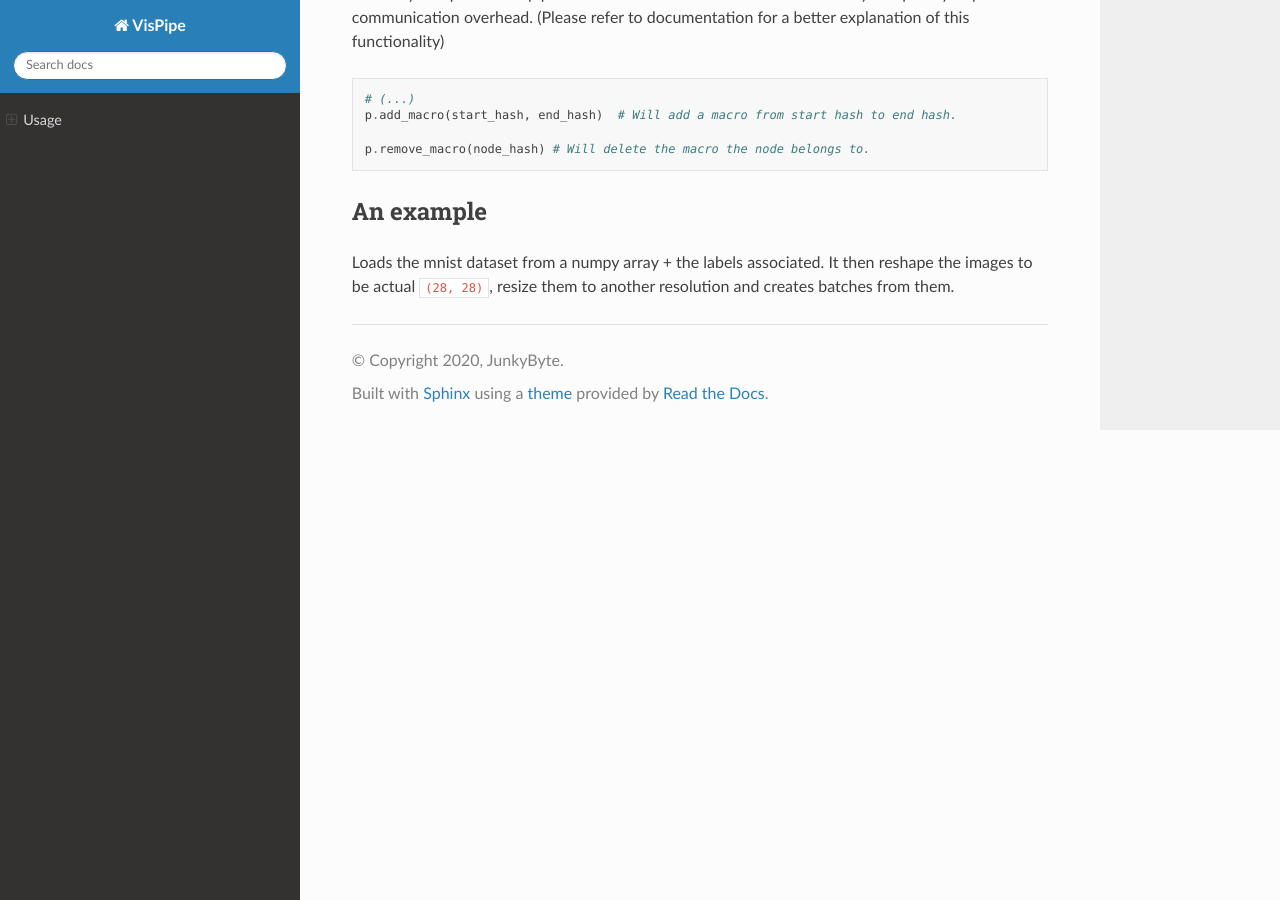
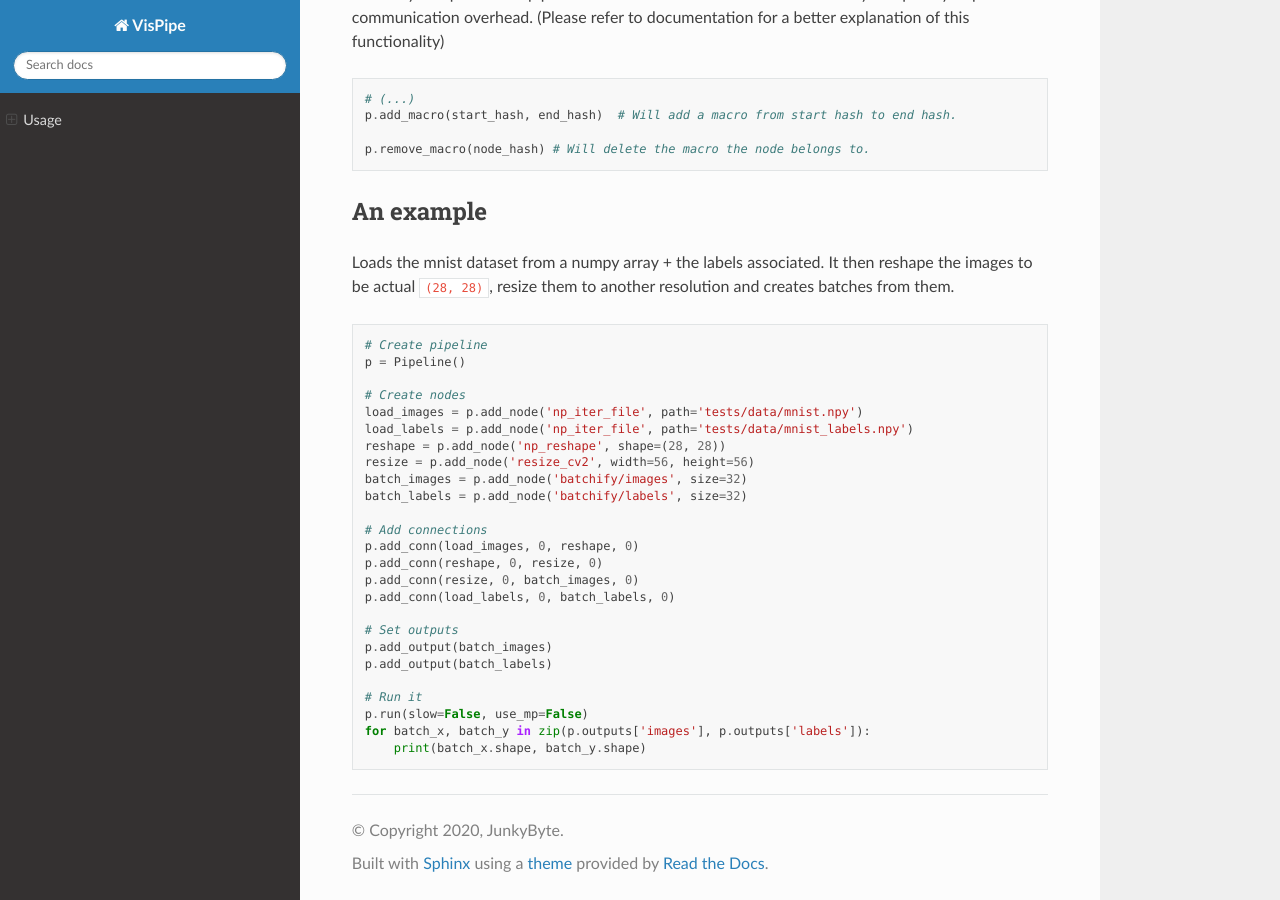
Before and after one commit to JunkyByte/vispipe, a Sphinx documentation site: the page built from docs/docs_md/usage.md, in a window 1280 px wide and 900 px high, scrolled down 3324 px. Built offline with Sphinx 7.4.7 and the Read the Docs theme 2.0.0, drawn with Linux system fonts in a browser that asks for light colours.

Commit message:
Added the missing example from usage.md

````diff
--- a/docs/docs_md/usage.md
+++ b/docs/docs_md/usage.md
@@ -173,3 +173,30 @@ p.remove_macro(node_hash) # Will delete the macro the node belongs to.
 Loads the mnist dataset from a numpy array + the labels associated.
 It then reshape the images to be actual `(28, 28)`, resize them to another resolution
 and creates batches from them.
+```python
+# Create pipeline
+p = Pipeline()
+
+# Create nodes
+load_images = p.add_node('np_iter_file', path='tests/data/mnist.npy')
+load_labels = p.add_node('np_iter_file', path='tests/data/mnist_labels.npy')
+reshape = p.add_node('np_reshape', shape=(28, 28))
+resize = p.add_node('resize_cv2', width=56, height=56)
+batch_images = p.add_node('batchify/images', size=32)
+batch_labels = p.add_node('batchify/labels', size=32)
+
+# Add connections
+p.add_conn(load_images, 0, reshape, 0)
+p.add_conn(reshape, 0, resize, 0)
+p.add_conn(resize, 0, batch_images, 0)
+p.add_conn(load_labels, 0, batch_labels, 0)
+
+# Set outputs
+p.add_output(batch_images)
+p.add_output(batch_labels)
+
+# Run it
+p.run(slow=False, use_mp=False)
+for batch_x, batch_y in zip(p.outputs['images'], p.outputs['labels']):
+    print(batch_x.shape, batch_y.shape)
+```
````
